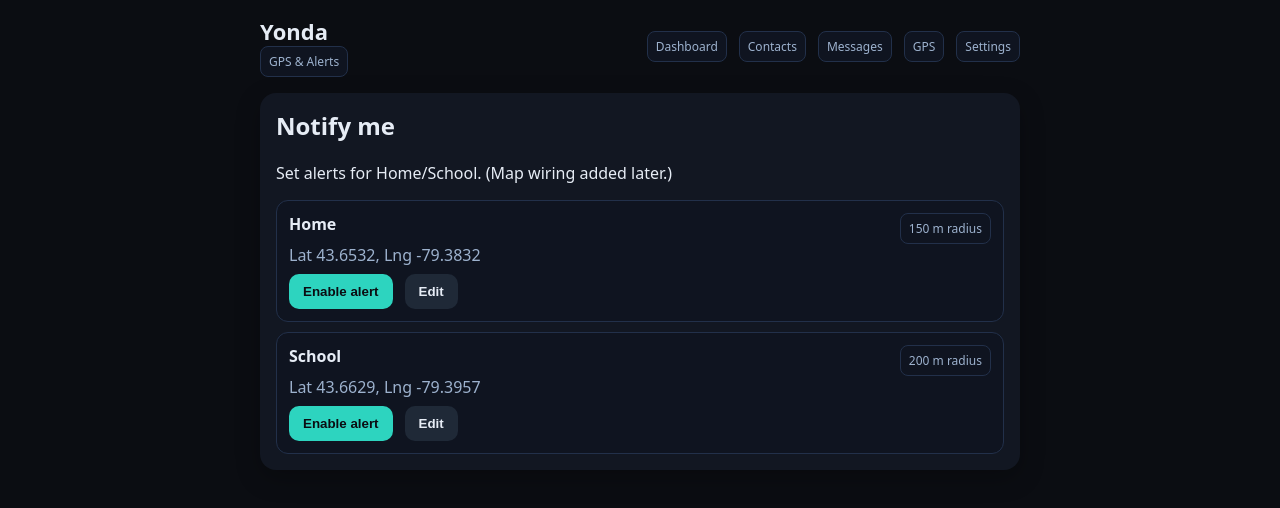
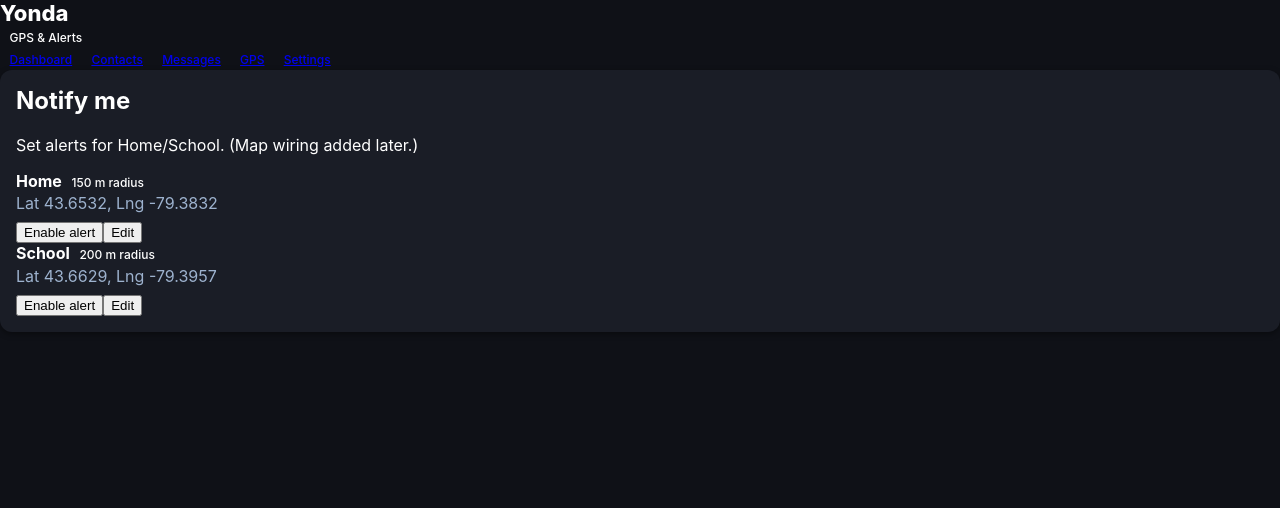
Before and after one commit to YondaCD/yonda-portal, a Next.js app: page /map in a window 1280 px wide. Shown: the top 508 px of the page. Built offline with nearby package versions, Linux system fonts and the light colour scheme; no server answers.

Commit message:
Update globals.css

```diff
--- a/styles/globals.css
+++ b/styles/globals.css
@@ -1,21 +1,71 @@
-:root { --bg:#0b0d12; --card:#121722; --ink:#e6ecf5; --muted:#9db2ce; --cta:#2dd4bf; --accent:#60a5fa; }
-html, body { margin:0; padding:0; background:var(--bg); color:var(--ink); font-family: ui-sans-serif, system-ui, -apple-system, Segoe UI, Roboto, Helvetica, Arial, Apple Color Emoji, Segoe UI Emoji; }
-a { color: var(--accent); text-decoration: none; }
-.container { max-width: 760px; margin: 0 auto; padding: 16px; }
-.card { background: var(--card); border-radius: 16px; padding: 16px; box-shadow: 0 8px 24px rgba(0,0,0,.25); }
-.row { display:flex; gap:12px; flex-wrap:wrap; }
-.btn { background: var(--cta); color:#0b0d12; border:0; border-radius: 10px; padding:10px 14px; font-weight:600; cursor:pointer; }
-.btn.secondary { background:#1f2937; color: var(--ink); }
-.input { width:100%; background:#0f1420; color:var(--ink); border:1px solid #22304a; border-radius:10px; padding:10px 12px; }
-.tag { background:#1e2533; color:var(--muted); padding:6px 10px; border-radius:999px; font-size:12px; }
-.grid3 { display:grid; grid-template-columns: repeat(3, minmax(0,1fr)); gap:12px; }
-@media (max-width: 720px){ .grid3 { grid-template-columns: 1fr 1fr; } }
-.badge { background:#0f1420; border:1px solid #22304a; padding:6px 8px; border-radius:8px; font-size:12px; color:var(--muted); }
-.header { display:flex; align-items:center; justify-content:space-between; margin-bottom:16px; }
-.qactions { display:grid; grid-template-columns: 1fr 1fr 1fr 1fr; gap:10px; }
-.qbtn { background:#0f1420; border:1px solid #22304a; border-radius:12px; padding:12px; text-align:center; }
-.qbtn strong{ display:block; margin-top:6px; }
-.list { display:flex; flex-direction:column; gap:10px; }
-.list .item { background:#0f1420; border:1px solid #22304a; border-radius:12px; padding:12px; }
-hr.hr { border:0; border-top:1px solid #22304a; margin: 16px 0; }
-.color-dot { width:14px; height:14px; display:inline-block; border-radius:999px; margin-right:8px; vertical-align:middle; }
+/* Base Styles */
+html, body {
+  padding: 0;
+  margin: 0;
+  font-family: 'Inter', sans-serif;
+  background-color: #0f1117;
+  color: #fff;
+}
+
+* {
+  box-sizing: border-box;
+}
+
+/* Utility Classes */
+.card {
+  background: #1a1d26;
+  border-radius: 12px;
+  padding: 1rem;
+  box-shadow: 0 2px 6px rgba(0,0,0,0.4);
+}
+
+.badge {
+  display: inline-block;
+  padding: 0.2rem 0.6rem;
+  border-radius: 6px;
+  font-size: 0.75rem;
+  font-weight: 500;
+}
+
+.badge-sent {
+  background-color: #2563eb;
+}
+
+.badge-delivered {
+  background-color: #16a34a;
+}
+
+.badge-alert {
+  background-color: #facc15;
+  color: #000;
+}
+
+/* LED Slot Styles */
+.led-slot {
+  display: flex;
+  align-items: center;
+  gap: 0.5rem;
+  margin-bottom: 0.8rem;
+  background: #1f2230;
+  padding: 0.5rem;
+  border-radius: 8px;
+}
+
+.led-color {
+  width: 16px;
+  height: 16px;
+  border-radius: 50%;
+}
+
+/* Navbar Buttons */
+.nav-button {
+  background: #1a1d26;
+  color: #fff;
+  padding: 0.5rem 1rem;
+  border-radius: 8px;
+  transition: background 0.2s ease;
+}
+
+.nav-button:hover {
+  background: #2563eb;
+}
```
